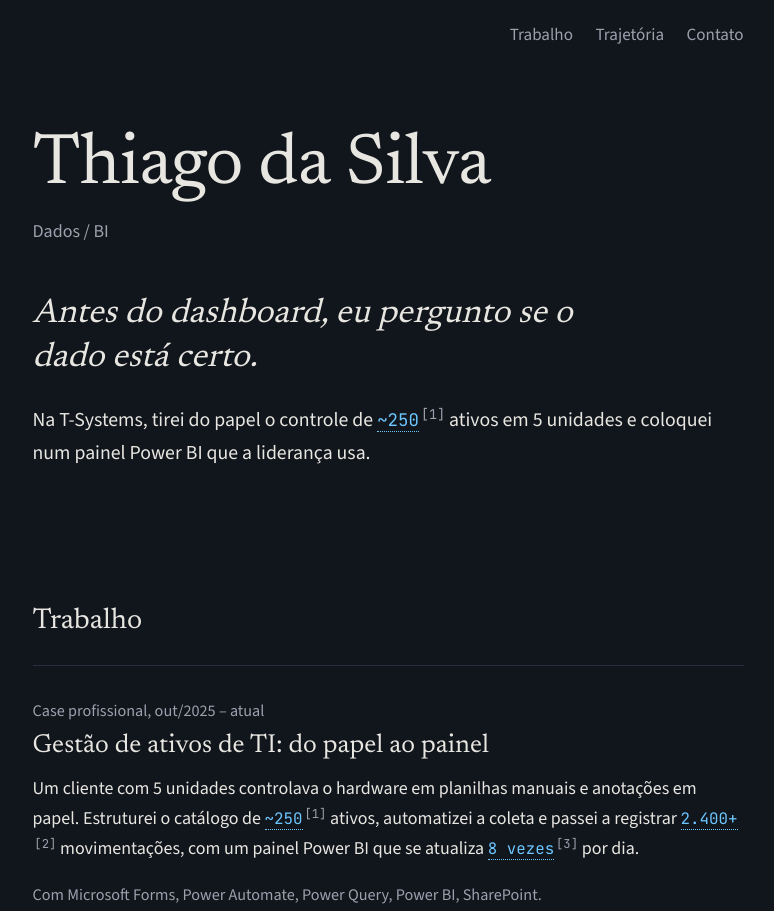
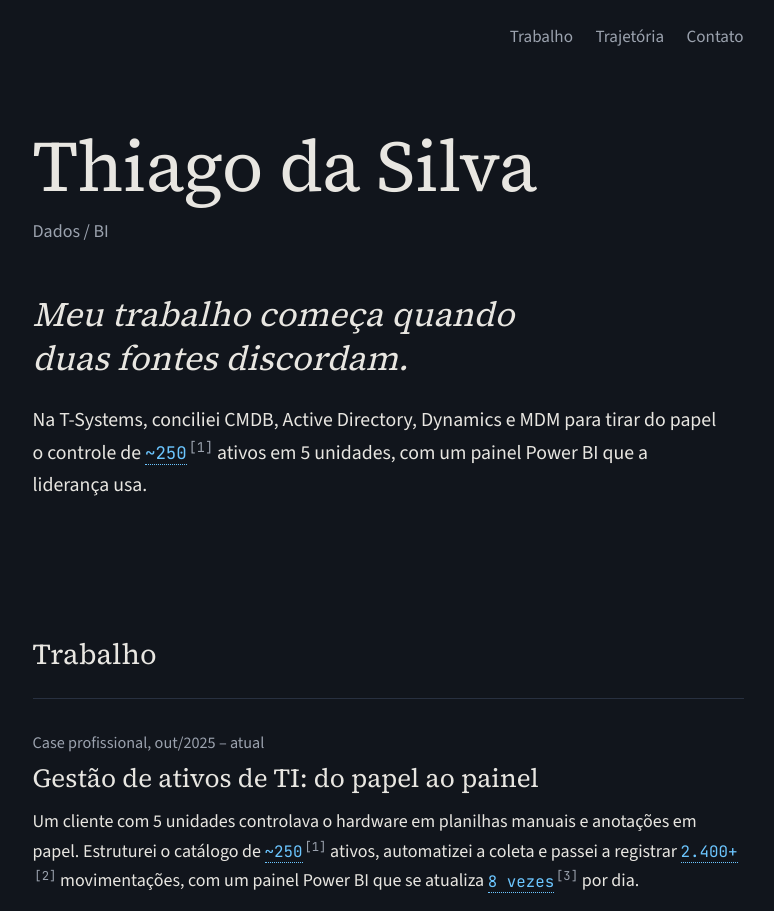
Before and after one commit to thiagad656/thiagad656.github.io, an Astro site: page / in a window 1280 px wide. Shown: the top 911 px of the page, without its empty margins (252-1026 px from the left). Built offline with nearby package versions, Linux system fonts and the light colour scheme; Astro itself is replaced by a stand-in of ours.

Commit message:
Nova frase de abertura e títulos em Source Serif 4
Co-Authored-By: Claude Opus 5.5 <noreply@anthropic.com>
Claude-Session: https://claude.ai/code/session_01XtYjnMP1EQEzT6RtxJc7Gu

```diff
--- a/package.json
+++ b/package.json
@@ -16,8 +16,8 @@
   "homepage": "https://github.com/thiagad656/thiagad656.github.io#readme",
   "dependencies": {
     "@fontsource/jetbrains-mono": "^5.3.0",
-    "@fontsource/newsreader": "^5.3.0",
     "@fontsource/source-sans-3": "^5.3.1",
+    "@fontsource/source-serif-4": "^5.3.1",
     "astro": "^7.4.11"
   },
   "type": "module",
--- a/src/conteudo/perfil.yaml
+++ b/src/conteudo/perfil.yaml
@@ -4,10 +4,11 @@
 perfil:
   nome: Thiago da Silva
   cargo: Dados / BI
-  frase: Antes do dashboard, eu pergunto se o dado está certo.
+  frase: Meu trabalho começa quando duas fontes discordam.
   apresentacao: >-
-    Na T-Systems, tirei do papel o controle de [[~250|ativos]] ativos em
-    5 unidades e coloquei num painel Power BI que a liderança usa.
+    Na T-Systems, conciliei CMDB, Active Directory, Dynamics e MDM para tirar
+    do papel o controle de [[~250|ativos]] ativos em 5 unidades, com um painel
+    Power BI que a liderança usa.
   fontes:
     ativos:
       texto: Dado de cliente, arredondado. 247 ativos patrimoniados (204 celulares; 43 notebooks, tablets e desktops) em novembro de 2026.
--- a/src/styles/global.css
+++ b/src/styles/global.css
@@ -1,5 +1,5 @@
-@import '@fontsource/newsreader/latin-500.css';
-@import '@fontsource/newsreader/latin-500-italic.css';
+@import '@fontsource/source-serif-4/latin-500.css';
+@import '@fontsource/source-serif-4/latin-500-italic.css';
 @import '@fontsource/source-sans-3/latin-400.css';
 @import '@fontsource/source-sans-3/latin-400-italic.css';
 @import '@fontsource/source-sans-3/latin-600.css';
@@ -15,7 +15,7 @@
   --texto-suave: #9ba2ae;
   --destaque: #6cc6ff;
 
-  --serifa: 'Newsreader', Georgia, serif;
+  --serifa: 'Source Serif 4', Georgia, serif;
   --sans: 'Source Sans 3', system-ui, sans-serif;
   --mono: 'JetBrains Mono', ui-monospace, monospace;
 
```
Also changed, not shown: README.md, 1 other file.
